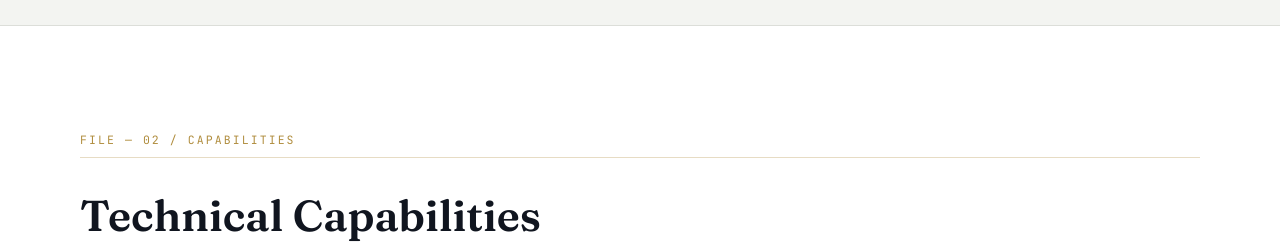
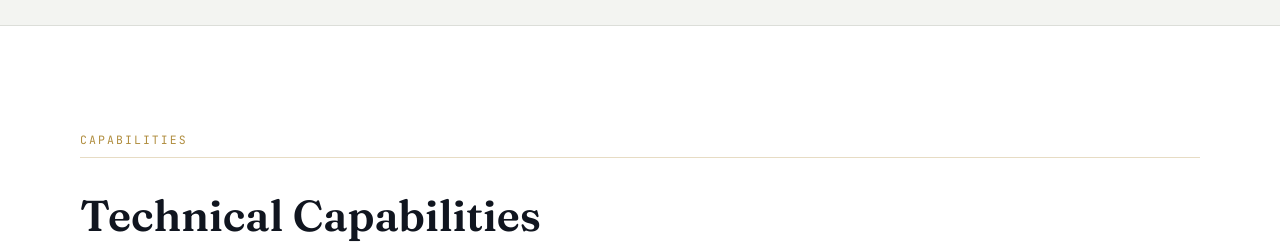
Before and after one commit to sabtain05/portfolio-website, a plain HTML site: page index.html in a window 1280 px wide. Shown: the part 1600-1843 px from the top of the page. Drawn offline with Linux system fonts and the light colour scheme.

Commit message:
removing the tag

```diff
--- a/index.html
+++ b/index.html
@@ -71,7 +71,7 @@
 
   <!-- SKILLS -->
   <section id="skills" class="section alt">
-    <p class="doc-tag">FILE — 02 / CAPABILITIES</p>
+    <p class="doc-tag">CAPABILITIES</p>
     <h2 class="section-title">Technical Capabilities</h2>
     <div class="skills-grid">
       <div class="skill-block">
```
